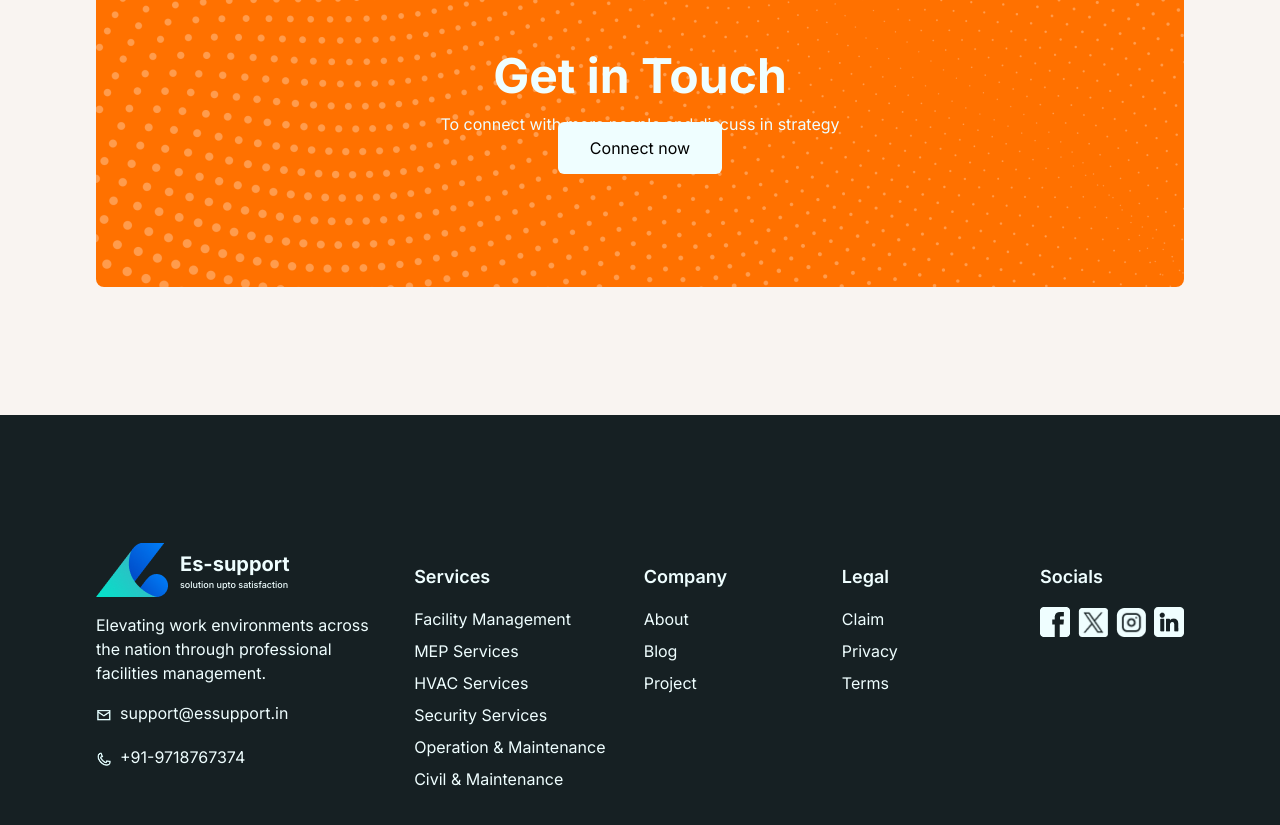
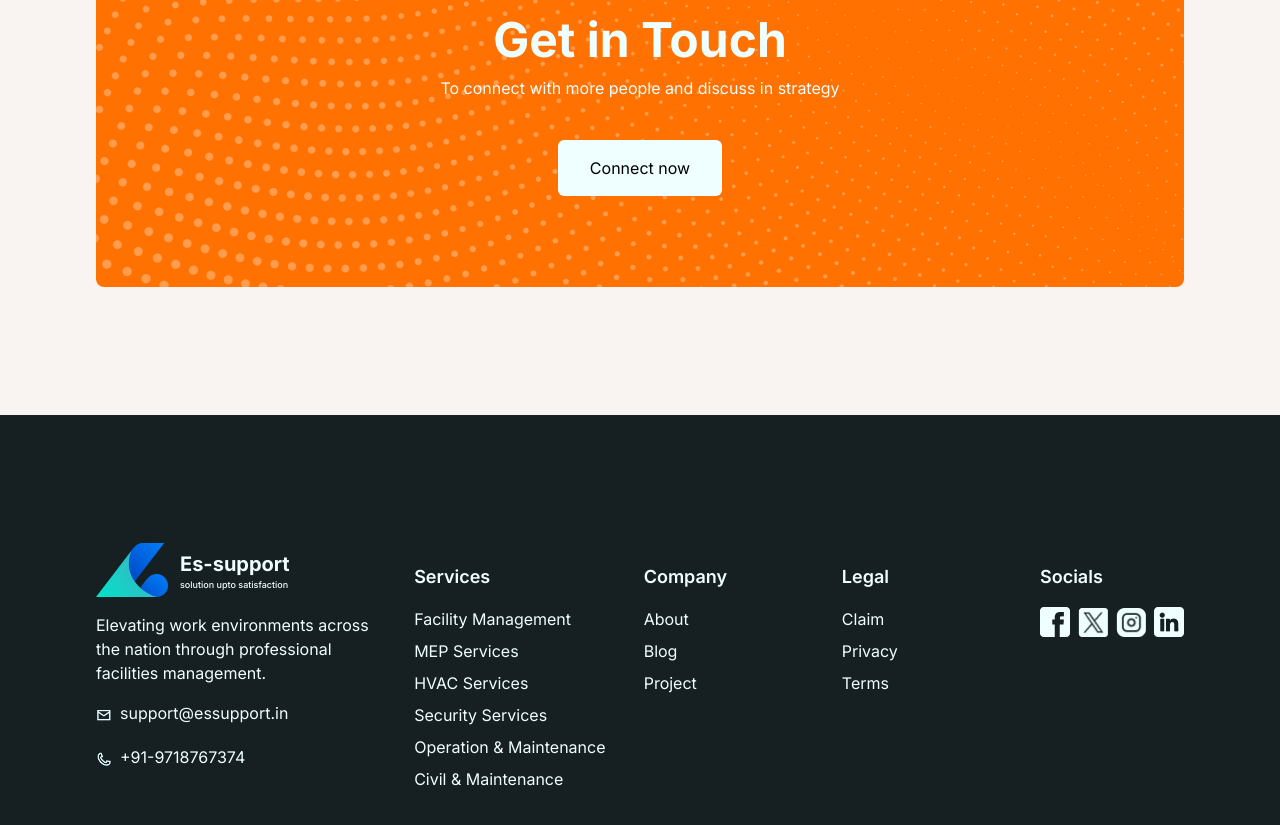
Before and after one commit to Amrit-Thapa/es-support-fe, a Next.js app: page / in a window 1280 px wide. Shown: the part 4580-5405 px from the top of the page. Built offline with nearby package versions, Linux system fonts and the light colour scheme.

Commit message:
fixing minor bug

```diff
--- a/src/sections/GetInTouch.tsx
+++ b/src/sections/GetInTouch.tsx
@@ -16,12 +16,14 @@ const GetInTouch = ({bg}: {bg?: string}) => {
                 To connect with more people and discuss in strategy
               </div>
             </div>
-            <a
-              className="bg-[#EFFEFF] text-black md:py-4 md:px-8 px-4 py-2 rounded-md text-[9px] md:text-base"
-              href="/contact-us"
-            >
-              Connect now
-            </a>
+
+            <div>
+              <a href="/contact-us">
+                <button className="bg-[#EFFEFF] text-black md:py-4 md:px-8 px-4 py-2 rounded-md text-[9px] md:text-base">
+                  Connect now
+                </button>
+              </a>
+            </div>
           </div>
         </div>
       </div>
```
